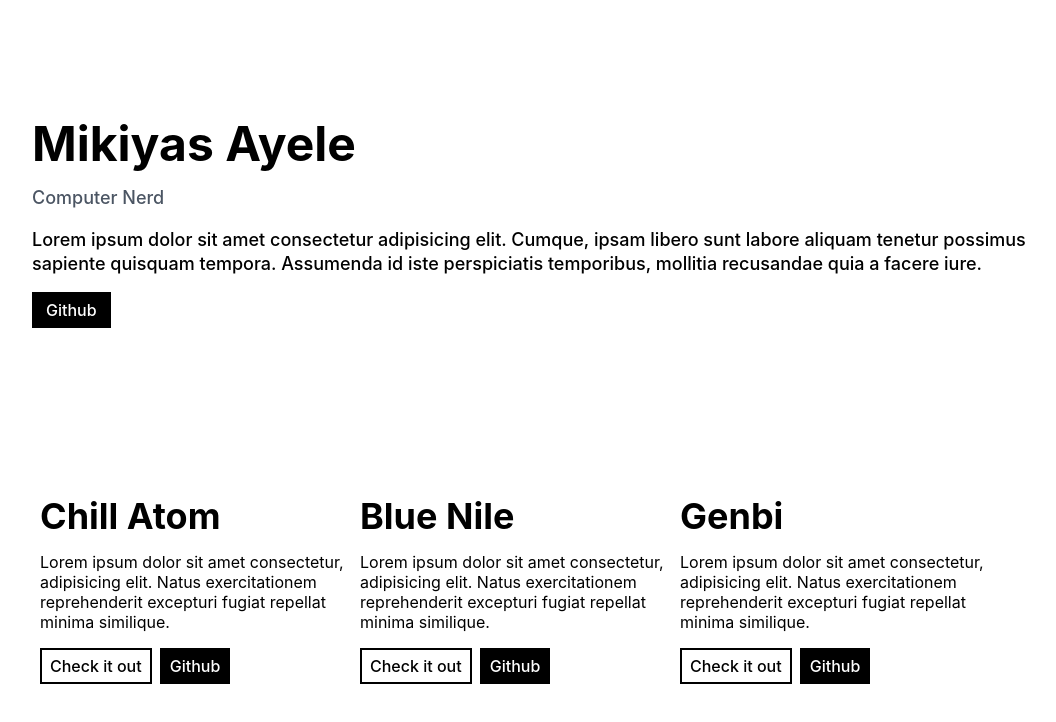
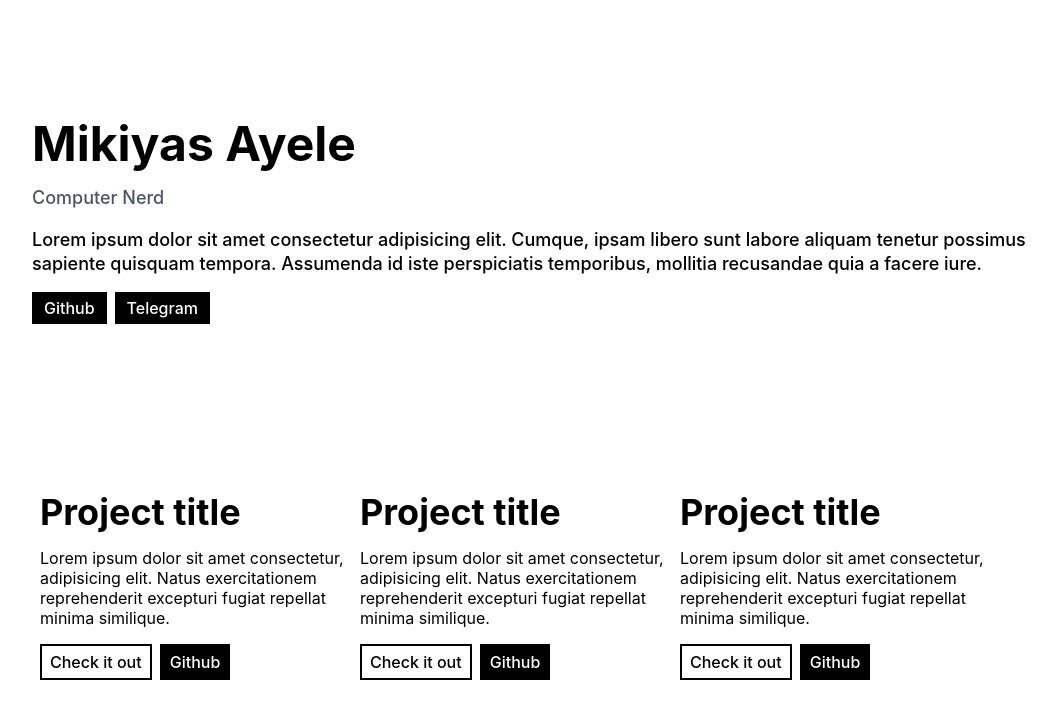
Before and after one commit to mikxyas/personal-site, a Next.js app: page / in a window 1280 px wide. Shown: the top 722 px of the page, without its empty margins (88-1144 px from the left). Built offline with nearby package versions, Linux system fonts and the light colour scheme.

Commit message:
added social links

```diff
--- a/pages/index.tsx
+++ b/pages/index.tsx
@@ -8,23 +8,24 @@ export default function Home() {
         <h1 className='text-5xl  font-bold'>Mikiyas Ayele</h1>
         <p className='text-lg mt-4 font-medium text-gray-600'>Computer Nerd</p>
         <p className='text-lg font-medium mt-4 leading-6'>Lorem ipsum dolor sit amet consectetur adipisicing elit. Cumque, ipsam libero sunt labore aliquam tenetur possimus sapiente quisquam tempora. Assumenda id iste perspiciatis temporibus, mollitia recusandae quia a facere iure.</p>
-        <button className='p-1 mt-4 bg-black border-black border-2 text-white pl-3 pr-3 font-medium'>Github</button>
+        <a target='_blank' href='https://github.com/iammikiyas'><button className='p-1 mt-4 bg-black  text-white pl-3 pr-3 font-medium'>Github</button></a>
+        <a target='_blank' href='https://t.me/mikiyas_tg'><button className='p-1 mt-4 bg-black ml-2  text-white pl-3 pr-3 font-medium'>Telegram</button></a>
       </div>
       <div className="container flex p-10 mt-20 ">
         <div className='p-2 w-80'>
-          <h1 className='text-4xl font-bold'>Chill Atom</h1>
+          <h1 className='text-4xl font-bold'>Project title</h1>
           <p className='leading-5 mt-4'>Lorem ipsum dolor sit amet consectetur, adipisicing elit. Natus exercitationem reprehenderit excepturi fugiat repellat minima similique.</p>
           <button className='p-1 mt-4 border-2 border-black pl-2 pr-2 font-medium'>Check it out</button>
           <button className='p-1 ml-2 bg-black border-black border-2 text-white pl-2 pr-2 font-medium'>Github</button>
         </div>
         <div className='p-2 w-80'>
-          <h1 className='text-4xl font-bold'>Blue Nile</h1>
+          <h1 className='text-4xl font-bold'>Project title</h1>
           <p className='leading-5 mt-4'>Lorem ipsum dolor sit amet consectetur, adipisicing elit. Natus exercitationem reprehenderit excepturi fugiat repellat minima similique.</p>
           <button className='p-1 mt-4 border-2 border-black pl-2 pr-2 font-medium'>Check it out</button>
           <button className='p-1 ml-2 bg-black border-black border-2 text-white pl-2 pr-2 font-medium'>Github</button>
         </div>
          <div className='p-2 w-80'>
-          <h1 className='text-4xl font-bold'>Genbi</h1>
+          <h1 className='text-4xl font-bold'>Project title</h1>
           <p className='leading-5 mt-4'>Lorem ipsum dolor sit amet consectetur, adipisicing elit. Natus exercitationem reprehenderit excepturi fugiat repellat minima similique.</p>
           <button className='p-1 mt-4 border-2 border-black pl-2 pr-2 font-medium'>Check it out</button>
           <button className='p-1 ml-2 bg-black border-black border-2 text-white pl-2 pr-2 font-medium'>Github</button>
```
